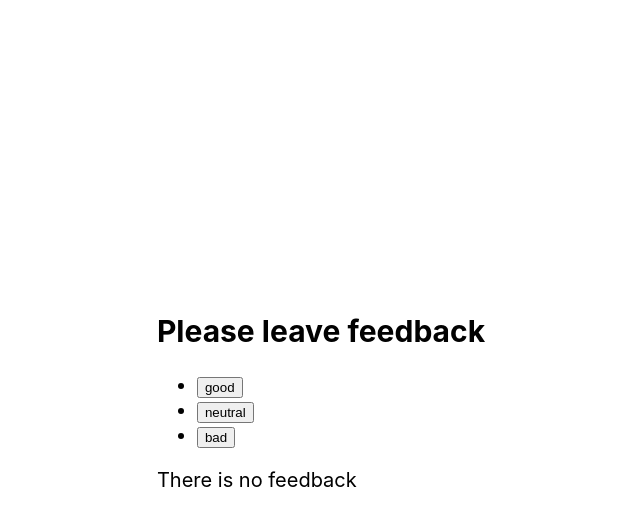
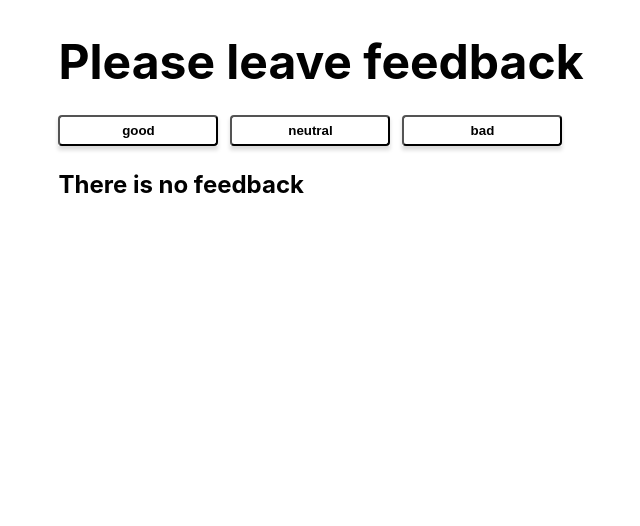
Before and after one commit to Onufriieva/goit-react-hw-02-feedback, a React (Create React App) app: page / in a window 1280 px wide. Shown: the top 526 px of the page, without its empty margins (319-959 px from the left). Built offline with nearby package versions, Linux system fonts and the light colour scheme.

Commit message:
Начала добавлять стили

```diff
--- a/package.json
+++ b/package.json
@@ -4,6 +4,8 @@
   "private": true,
   "homepage": "https://onufriieva.github.io/goit-react-hw-02-feedback/",
   "dependencies": {
+    "@emotion/react": "^11.10.4",
+    "@emotion/styled": "^11.10.4",
     "@testing-library/jest-dom": "^5.16.3",
     "@testing-library/react": "^12.1.4",
     "@testing-library/user-event": "^13.5.0",
--- a/src/components/App.jsx
+++ /dev/null
@@ -1,19 +0,0 @@
-import Section from "./section/Section";
-
-export const App = () => {
-  return (
-    <div
-      style={{
-        height: '100vh',
-        display: 'flex',
-        flexDirection: "column",
-        justifyContent: 'center',
-        alignItems: 'center',
-        fontSize: 20,
-        color: '#010101'
-      }}
-    >
-      <Section total={0} percentage={0}/>
-    </div>
-  );
-};
--- /dev/null
+++ b/src/components/app/App.jsx
@@ -0,0 +1,10 @@
+import Section from "../section/Section";
+import {ContainerApp} from './AppStyled'
+
+export const App = () => {
+  return (
+    <ContainerApp>
+      <Section total={0} percentage={0}/>
+    </ContainerApp>
+  );
+};
--- /dev/null
+++ b/src/components/app/AppStyled.jsx
@@ -0,0 +1,13 @@
+import styled from '@emotion/styled';
+
+export const ContainerApp = styled.div`
+display: flex;
+flex-direction: column;
+justify-content: center;
+align-items: center;
+font-size: 20px;
+color: #010101;
+background-color: #ffffff;
+
+padding: 32px 16px;
+`;
--- a/src/components/notification/Notification.jsx
+++ b/src/components/notification/Notification.jsx
@@ -1,5 +1,6 @@
+import {NotificationText} from './NotificationStyled'
+
 const Notification = ({ message }) =>
-    <p>{message}</p>;
-
+    <NotificationText>{message}</NotificationText>;
 
 export default Notification
--- /dev/null
+++ b/src/components/notification/NotificationStyled.jsx
@@ -0,0 +1,7 @@
+import styled from '@emotion/styled';
+
+export const NotificationText = styled.p`
+margin: 0px;
+font-size: 24px;
+font-weight: 700;
+`;
--- a/src/components/section/Section.jsx
+++ b/src/components/section/Section.jsx
@@ -3,6 +3,7 @@ import FeedbackOptions from 'components/statistics/feedbackOptions';
 import Notification from 'components/notification/Notification';
 import PropTypes from 'prop-types';
 import React, {Component} from 'react';
+import {SectionTitle} from './SectionStyled'
 
 
 class Section extends Component {
@@ -43,7 +44,7 @@ class Section extends Component {
 
         return (
         <section>
-            <h1>Please leave feedback</h1>
+            <SectionTitle>Please leave feedback</SectionTitle>
 
             <FeedbackOptions
             onBtnClick={this.handleIncrement}
--- /dev/null
+++ b/src/components/section/SectionStyled.jsx
@@ -0,0 +1,7 @@
+import styled from '@emotion/styled';
+
+export const SectionTitle = styled.h1`
+margin: 0px 0px 24px 0px;
+font-size: 48px;
+font-weight: 700;
+`;
--- a/src/components/statistics/feedbackOptions/FeedbackOptions.jsx
+++ b/src/components/statistics/feedbackOptions/FeedbackOptions.jsx
@@ -1,16 +1,20 @@
 import PropTypes from 'prop-types';
 import React from 'react';
+import {FeedbackList, ListItem, ListButton} from './FeedbackOptionsStyled'
 
 
 const FeedbackOptions = ({options, onBtnClick }) => {
 
-  return  <ul>
-      {options.map((option, index) => {
-          return (<li key={index}>
-              <button type='button' onClick={() => onBtnClick(option)}>{option}</button>
-          </li>)
-      })}
-           </ul>
+  return <FeedbackList>
+    {options.map((option, index) => {
+      return (
+        <ListItem key={index}>
+          <ListButton type='button' onClick={() => onBtnClick(option)}>{option}</ListButton>
+        </ListItem>
+      )
+    })
+  }
+  </FeedbackList>
 };
 
 FeedbackOptions.propTypes = {
--- /dev/null
+++ b/src/components/statistics/feedbackOptions/FeedbackOptionsStyled.jsx
@@ -0,0 +1,31 @@
+import styled from '@emotion/styled';
+
+export const FeedbackList = styled.ul`
+display: flex;
+margin: 0px 0px 24px 0px;
+padding: 0px;
+list-style: none;
+`;
+
+export const ListItem = styled.li`
+margin-right: 12px;
+box-shadow: 0px 4px 4px 0px rgba(0, 0, 0, 0.15);
+
+&:last-child {
+    margin-right: 0px;
+}
+`;
+
+export const ListButton = styled.button`
+padding: 6px 22px;
+font-weight: 700;
+background-color: #ffffff;
+min-width: 160px;
+border-radius: 4px;
+
+&:hover,
+&:focus {
+    background-color: grey;
+    color: #ffffff;
+ }
+`;
--- a/src/index.js
+++ b/src/index.js
@@ -1,6 +1,6 @@
 import React from 'react';
 import ReactDOM from 'react-dom/client';
-import { App } from 'components/App';
+import { App } from 'components/app/App';
 import './index.css';
 
 ReactDOM.createRoot(document.getElementById('root')).render(
```
Also changed, not shown: 1 other file (tests, documents, lock files or other folders).
